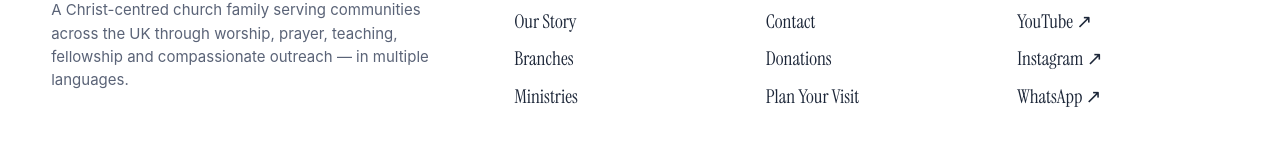
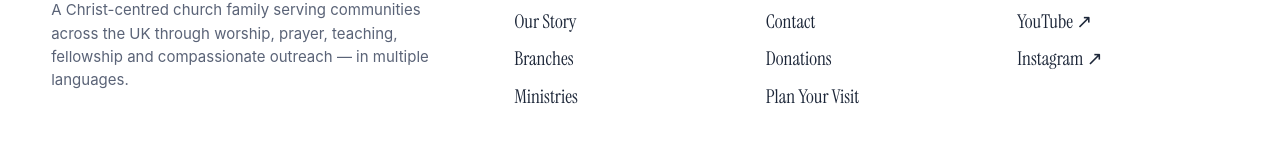
Before and after one commit to ourjesuslives2026/ourjesuslives, a React (Vite) app: page /youth in a window 1280 px wide. Shown: the part 5023-5191 px from the top of the page. Built offline with nearby package versions, Linux system fonts and the light colour scheme; a web font is replaced by a local one.

Commit message:
Remove WhatsApp link from footer
Co-Authored-By: Claude Sonnet 4.6 <noreply@anthropic.com>

```diff
--- a/src/components/Footer.jsx
+++ b/src/components/Footer.jsx
@@ -67,7 +67,7 @@ export default function Footer() {
             <a href="https://www.facebook.com/ourjesuslivesministries/" target="_blank" rel="noopener noreferrer">Facebook ↗</a>
             <a href="https://youtube.com/@ourjesuslives?si=sT70DsFcLTAxSIn3" target="_blank" rel="noopener noreferrer">YouTube ↗</a>
             <a href="https://www.instagram.com/ourjesuslivesministries?igsh=MXNwbDk3dTQzeHpnOQ==" target="_blank" rel="noopener noreferrer">Instagram ↗</a>
-            <a href="#">WhatsApp ↗</a>
+
           </div>
         </div>
 
```
